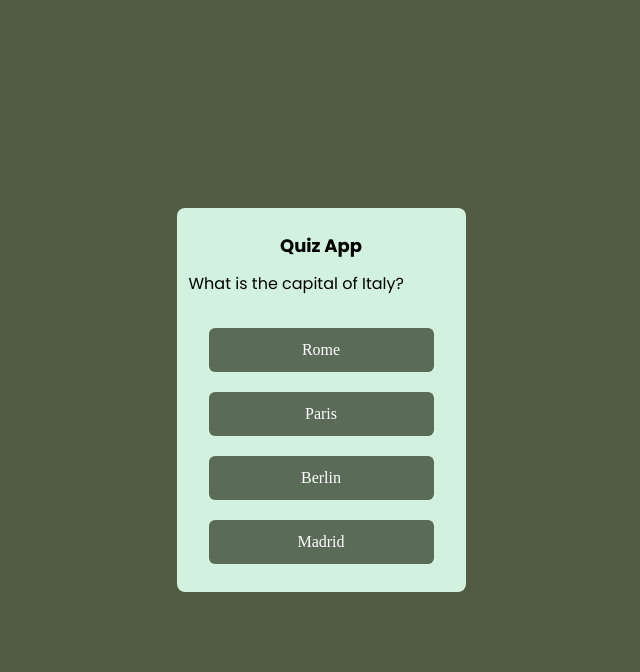
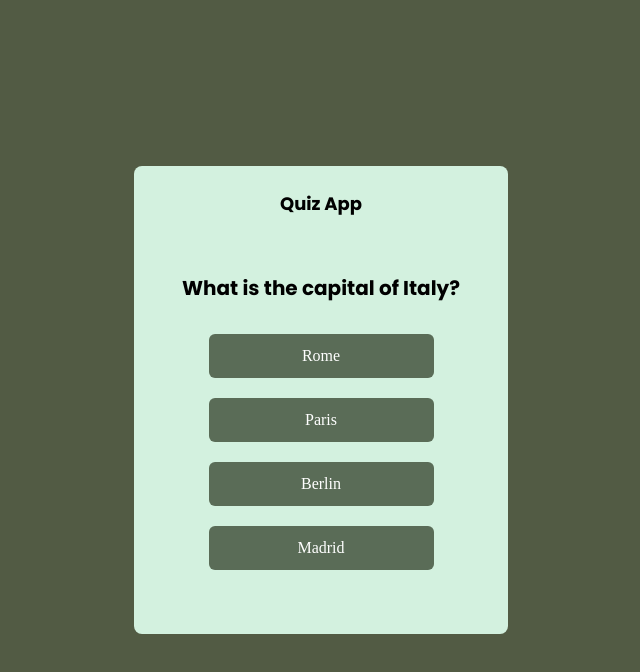
Before and after one commit to Suffynux/JavaScript-practice, a plain HTML site: page Projects/Quizes App/index.html in a window 1280 px wide. Both pictures are taken after a click on the button "Start Quiz". Shown: the whole page, without its empty margins (319-959 px from the left). Drawn offline with nearby package versions, Linux system fonts and the light colour scheme; a web font is replaced by a local one.

Commit message:
merge conflict solved

```diff
--- a/Projects/Quizes App/index.html
+++ b/Projects/Quizes App/index.html
@@ -52,11 +52,11 @@
     <title>Quiz app</title>
   </head>
   <body class="flex justify-center items-center min-h-screen bg-gray-500">
-    <div class="main-container bg-white rounded-lg p-3">
+    <div class="main-container bg-white rounded-lg p-3 w-auto">
       <h1 class="p-3 text-lg font-bold text-center">Quiz App</h1>
-      <div id="quiz-container" class="flex flex-col items-center">
-        <div id="question-container" class="hidden">
-          <h2 id="question-text">
+      <div id="quiz-container" class="flex flex-col items-center m-9">
+        <div id="question-container" class="hidden flex flex-col items-center justify-center">
+          <h2 id="question-text" class="pt-2 font-bold text-xl">
             <!-- Question will show here dynamically -->
           </h2>
           <ul id="choices-list" class="pt-3">
@@ -66,7 +66,7 @@
             </ul>
             <button id="next-btn" class="bg-blue-500 rounded-md p-2 text-white hover:bg-blue-700" class="hidden">Next Question</button>
         </div>
-        <div id="result-container" class="hidden">
+        <div id="result-container" class="hidden flex flex-col justify-center items-center">
           <h2>Your score is: <span id="score"></span></h2>
           <button id="restart-btn" class="bg-blue-500 rounded-md p-2 mt-4">Restart</button>
         </div>
```
